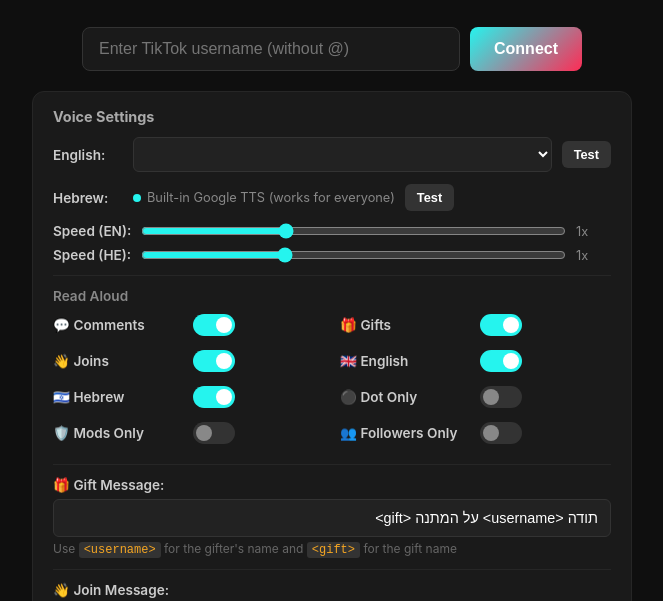
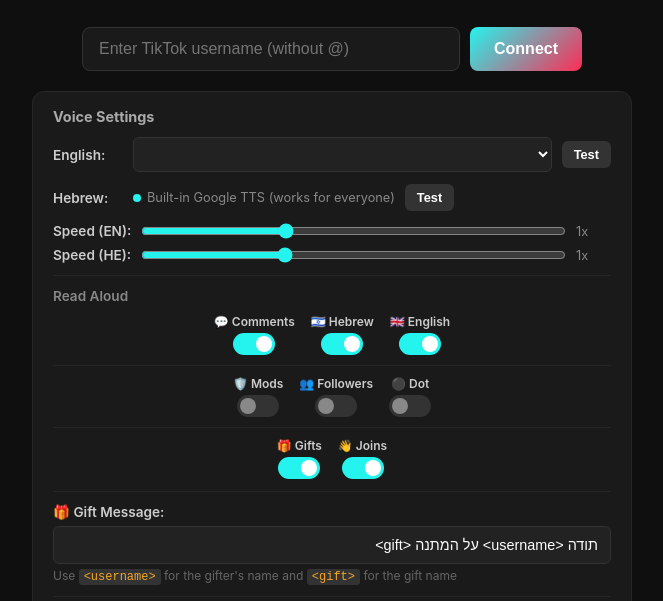
Before and after one commit to reem1223/TikTokReader, a website: page index.html in a window 1280 px wide. Shown: the part 107-708 px from the top of the page, without its empty margins (308-971 px from the left). Drawn offline with Linux system fonts and the light colour scheme.

Commit message:
Add files via upload

```diff
--- a/index.html
+++ b/index.html
@@ -487,7 +487,7 @@
         .toggle-row {
             display: flex;
             align-items: center;
-            gap: 10px;
+            gap: 8px;
             margin-bottom: 8px;
         }
 
@@ -496,6 +496,81 @@
             color: #ccc;
             font-weight: 600;
             min-width: 130px;
+        }
+
+        .toggle-item {
+            display: flex;
+            flex-direction: column;
+            align-items: center;
+            gap: 4px;
+            position: relative;
+        }
+
+        .toggle-item .toggle-label {
+            font-size: 0.75rem;
+            color: #ccc;
+            font-weight: 600;
+            cursor: pointer;
+            text-align: center;
+            user-select: none;
+            white-space: nowrap;
+        }
+
+        .toggle-item .toggle-label:hover {
+            color: #25f4ee;
+        }
+
+        .toggles-row {
+            display: flex;
+            justify-content: center;
+            gap: 16px;
+            flex-wrap: wrap;
+            margin-bottom: 10px;
+            padding-bottom: 10px;
+            border-bottom: 1px solid #262626;
+        }
+
+        .toggles-row:last-child {
+            border-bottom: none;
+            margin-bottom: 0;
+            padding-bottom: 0;
+        }
+
+        .toggle-tooltip {
+            display: none;
+            position: absolute;
+            bottom: calc(100% + 8px);
+            left: 50%;
+            transform: translateX(-50%);
+            background: #2a2a2a;
+            border: 1px solid #444;
+            border-radius: 8px;
+            padding: 8px 12px;
+            font-size: 0.75rem;
+            color: #eee;
+            white-space: normal;
+            width: 200px;
+            text-align: center;
+            z-index: 100;
+            box-shadow: 0 4px 12px rgba(0,0,0,0.5);
+            font-weight: 400;
+        }
+
+        .toggle-tooltip.visible {
+            display: block;
+        }
+
+        @media (max-width: 480px) {
+            .toggles-row {
+                gap: 10px;
+            }
+            .toggle-item .toggle-label {
+                font-size: 0.7rem;
+            }
+            .toggle-tooltip {
+                width: 160px;
+                font-size: 0.7rem;
+            }
         }
 
         .toggle-switch {
@@ -554,11 +629,6 @@
             font-weight: 600;
         }
 
-        .toggles-grid {
-            display: grid;
-            grid-template-columns: 1fr 1fr;
-            gap: 6px 16px;
-        }
 
         .match-panel {
             width: 100%;
@@ -666,62 +736,74 @@
 
         <div class="toggles-section">
             <h4>Read Aloud</h4>
-            <div class="toggles-grid">
-                <div class="toggle-row">
-                    <span>💬 Comments</span>
+            <div class="toggles-row">
+                <div class="toggle-item">
+                    <span class="toggle-label" onclick="toggleTooltip(this)">💬 Comments</span>
                     <label class="toggle-switch">
                         <input type="checkbox" id="toggleComments" checked>
                         <span class="toggle-slider"></span>
                     </label>
+                    <div class="toggle-tooltip">Reads all comments in chat</div>
                 </div>
-                <div class="toggle-row">
-                    <span>🎁 Gifts</span>
+                <div class="toggle-item">
+                    <span class="toggle-label" onclick="toggleTooltip(this)">🇮🇱 Hebrew</span>
+                    <label class="toggle-switch">
+                        <input type="checkbox" id="toggleHebrew" checked>
+                        <span class="toggle-slider"></span>
+                    </label>
+                    <div class="toggle-tooltip">Reads Hebrew comments. Includes emojis and gift names.</div>
+                </div>
+                <div class="toggle-item">
+                    <span class="toggle-label" onclick="toggleTooltip(this)">🇬🇧 English</span>
+                    <label class="toggle-switch">
+                        <input type="checkbox" id="toggleEnglish" checked>
+                        <span class="toggle-slider"></span>
+                    </label>
+                    <div class="toggle-tooltip">Reads English comments. Supports multi language.</div>
+                </div>
+            </div>
+            <div class="toggles-row">
+                <div class="toggle-item">
+                    <span class="toggle-label" onclick="toggleTooltip(this)">🛡️ Mods</span>
+                    <label class="toggle-switch">
+                        <input type="checkbox" id="toggleModOnly">
+                        <span class="toggle-slider"></span>
+                    </label>
+                    <div class="toggle-tooltip">Reads comments from mods only. Disables reading of regular comments.</div>
+                </div>
+                <div class="toggle-item">
+                    <span class="toggle-label" onclick="toggleTooltip(this)">👥 Followers</span>
+                    <label class="toggle-switch">
+                        <input type="checkbox" id="toggleFollowersOnly">
+                        <span class="toggle-slider"></span>
+                    </label>
+                    <div class="toggle-tooltip">Reads comments from followers only. Disables reading of regular comments.</div>
+                </div>
+                <div class="toggle-item">
+                    <span class="toggle-label" onclick="toggleTooltip(this)">⚫ Dot</span>
+                    <label class="toggle-switch">
+                        <input type="checkbox" id="toggleDotOnly">
+                        <span class="toggle-slider"></span>
+                    </label>
+                    <div class="toggle-tooltip">Reads only comments that start with a dot (.) Disables reading of regular comments.</div>
+                </div>
+            </div>
+            <div class="toggles-row">
+                <div class="toggle-item">
+                    <span class="toggle-label" onclick="toggleTooltip(this)">🎁 Gifts</span>
                     <label class="toggle-switch">
                         <input type="checkbox" id="toggleGifts" checked>
                         <span class="toggle-slider"></span>
                     </label>
+                    <div class="toggle-tooltip">Reads a thank you message to the gifters with their names and gifts.</div>
                 </div>
-                <div class="toggle-row">
-                    <span>👋 Joins</span>
+                <div class="toggle-item">
+                    <span class="toggle-label" onclick="toggleTooltip(this)">👋 Joins</span>
                     <label class="toggle-switch">
                         <input type="checkbox" id="toggleJoins" checked>
                         <span class="toggle-slider"></span>
                     </label>
-                </div>
-                <div class="toggle-row">
-                    <span>🇬🇧 English</span>
-                    <label class="toggle-switch">
-                        <input type="checkbox" id="toggleEnglish" checked>
-                        <span class="toggle-slider"></span>
-                    </label>
-                </div>
-                <div class="toggle-row">
-                    <span>🇮🇱 Hebrew</span>
-                    <label class="toggle-switch">
-                        <input type="checkbox" id="toggleHebrew" checked>
-                        <span class="toggle-slider"></span>
-                    </label>
-                </div>
-                <div class="toggle-row">
-                    <span>⚫ Dot Only</span>
-                    <label class="toggle-switch">
-                        <input type="checkbox" id="toggleDotOnly">
-                        <span class="toggle-slider"></span>
-                    </label>
-                </div>
-                <div class="toggle-row">
-                    <span>🛡️ Mods Only</span>
-                    <label class="toggle-switch">
-                        <input type="checkbox" id="toggleModOnly">
-                        <span class="toggle-slider"></span>
-                    </label>
-                </div>
-                <div class="toggle-row">
-                    <span>👥 Followers Only</span>
-                    <label class="toggle-switch">
-                        <input type="checkbox" id="toggleFollowersOnly">
-                        <span class="toggle-slider"></span>
-                    </label>
+                    <div class="toggle-tooltip">Reads all names of the viewers that join the stream.</div>
                 </div>
             </div>
         </div>
@@ -810,6 +892,20 @@
     </div>
 
     <script>
+        function toggleTooltip(labelEl) {
+            const tooltip = labelEl.closest('.toggle-item').querySelector('.toggle-tooltip');
+            const isVisible = tooltip.classList.contains('visible');
+            // Close all tooltips first
+            document.querySelectorAll('.toggle-tooltip.visible').forEach(t => t.classList.remove('visible'));
+            if (!isVisible) tooltip.classList.add('visible');
+        }
+        // Close tooltips when clicking outside
+        document.addEventListener('click', (e) => {
+            if (!e.target.closest('.toggle-item')) {
+                document.querySelectorAll('.toggle-tooltip.visible').forEach(t => t.classList.remove('visible'));
+            }
+        });
+
         let ws = null;
         let isMuted = false;
         let commentCount = 0;
```
